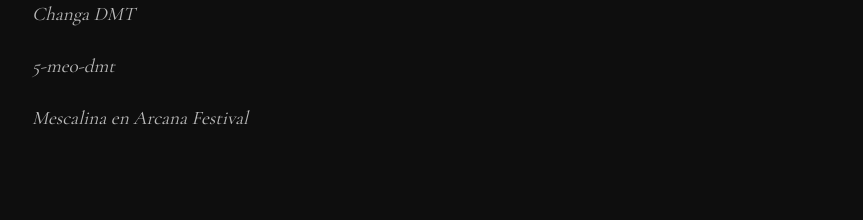
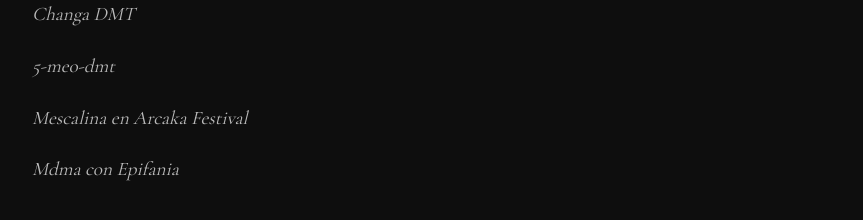
Before and after one commit to hugomoraga/kndl000, a Jekyll site: the page built from melange/index.md, in a window 1280 px wide. Shown: the part 267-487 px from the top of the page, without its empty margins (208-1071 px from the left). Built offline with Jekyll 4.4.1, drawn with Linux system fonts in a browser that asks for light colours.

Commit message:
Update index.md

```diff
--- a/melange/index.md
+++ b/melange/index.md
@@ -13,4 +13,6 @@ nav_order: 6
 
 ### 5-meo-dmt
 
-### Mescalina en Arcana Festival
+### Mescalina en Arcaka Festival
+
+### Mdma con Epifania
```
